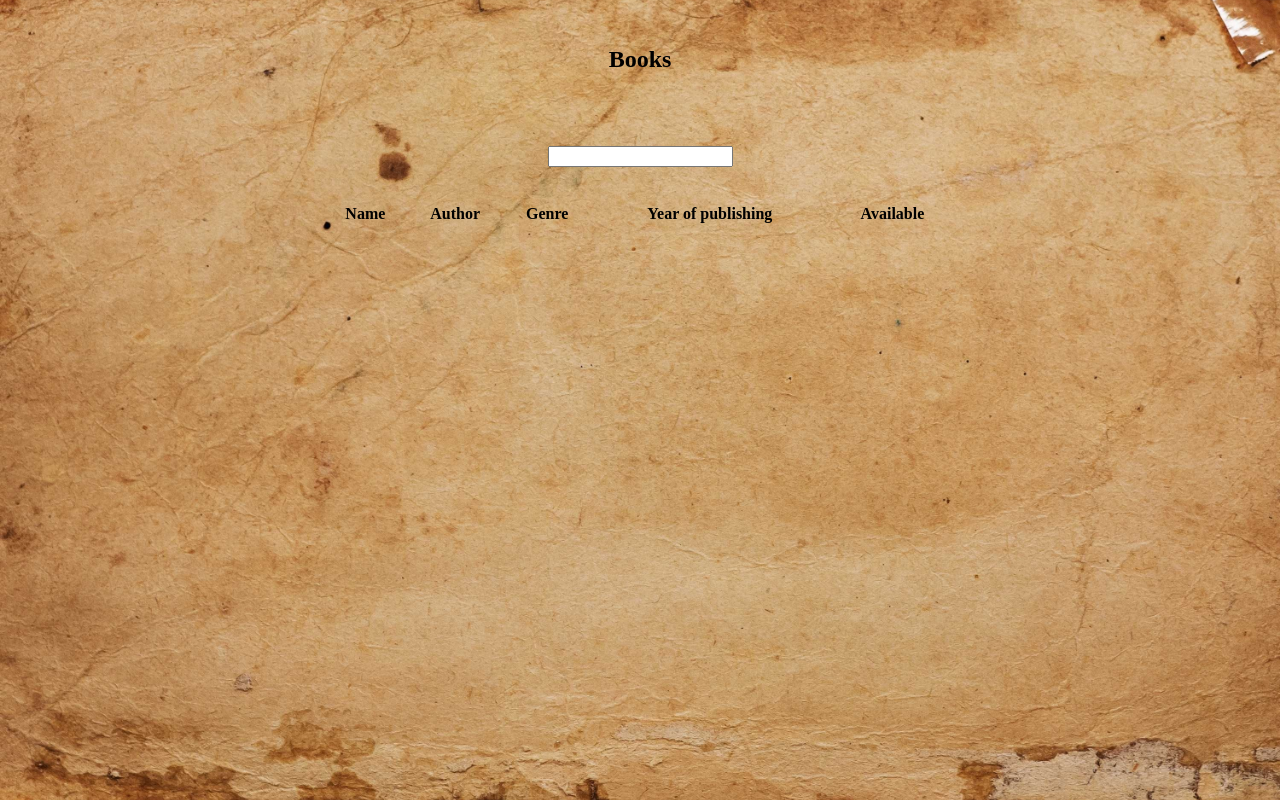
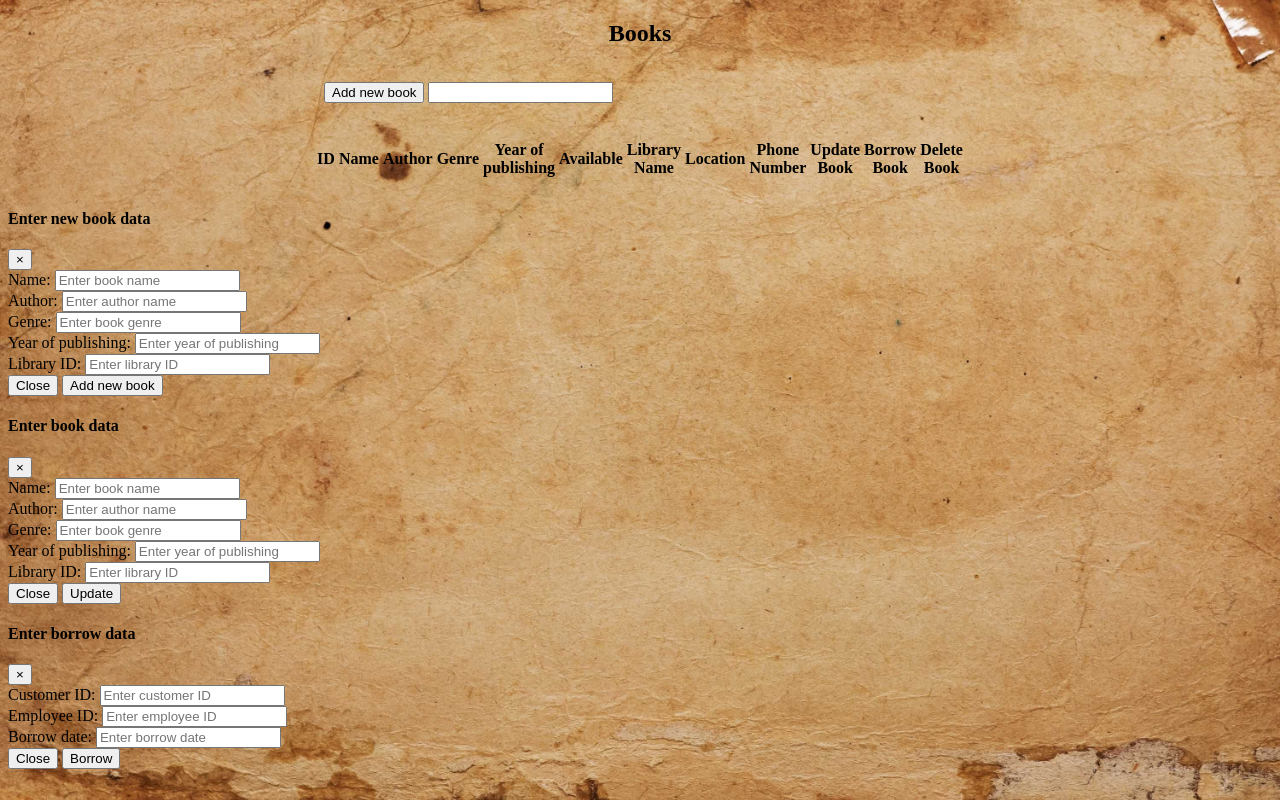
Before and after one commit to omeragicdinko/M-D-library-management-system, a PHP site: page /tpl/books.html in a window 1280 px wide. Run offline with PHP 8.4, Linux system fonts and the light colour scheme; lists and menus that the app fills with data are empty.

Commit message:
Books and borrows view implementation

```diff
--- a/tpl/books.html
+++ b/tpl/books.html
@@ -1,12 +1,10 @@
 <!DOCTYPE html>
 <html lang="en">
 <style>
-
-        body{
+body {
   background:url("assets/img/background.jpg") no-repeat center fixed;
-            background-size: cover;;
+  background-size: cover;
 }
-
 .search {
   width: 50%;
   padding: 5px;
@@ -14,42 +12,322 @@
   margin-top: 30px;
   margin-bottom: 30px;
 }
-
-        .table{
+.table {
   width: 50%;
   margin: auto;
   margin-top: 30px;
   margin-bottom: 30px;
 }
-
 h2 {
   text-align: center;
 }
 </style>
 
-
-<br>
-
+<body>
 <h2>Books</h2>
 
-<br>
-
-<div  class="search" align="center">
-  <input type="text" name="books_search" id="books_search" class="form-control" />
+<div class="search">
+  <button type="button" class="btn btn-primary" onclick="open_add_book_modal()">Add new book</button>
+  <input type="text" name="books-search" id="books-search" class="form-control"/>
 </div>
 
-<table class="table" id="books_table">
+<div class="table-responsive">
+  <table class="table" id="books-table">
     <thead>
       <tr>
+      <th scope="col">ID</th>
       <th scope="col">Name</th>
       <th scope="col">Author</th>
       <th scope="col">Genre</th>
       <th scope="col">Year of publishing</th>
       <th scope="col">Available</th>
+      <th scope="col">Library Name</th>
+      <th scope="col">Location</th>
+      <th scope="col">Phone Number</th>
+      <th scope="col">Update Book</th>
+      <th scope="col">Borrow Book</th>
+      <th scope="col">Delete Book</th>
     </tr>
     </thead>
-     <tbody id="table_content_books">
+    <tbody id="table-content-books">
     </tbody>
   </table>
+</div>
 
+<div class="modal fade" id="add-book-modal" tabindex="-1" role="dialog" aria-labelledby="exampleModalLabel" aria-hidden="true">
+  <div class="modal-dialog" role="document">
+    <div class="modal-content">
+      <form id="add-book-form">
+        <div class="modal-header">
+        <h4 class="modal-title" id="exampleModalLabel">Enter new book data</h4>
+        <button type="button" style="display:inline-block;" class="close" data-dismiss="modal" aria-label="Close">
+          <span aria-hidden="true">&times;</span>
+        </button>
+        </div>
+        <div class="modal-body">
+          <div>
+            <label for="name">Name:</label>
+            <input type="text" name="name"  class="form-control" placeholder="Enter book name" required="true"></input>
+          </div>
+          <div>
+            <label for="author">Author:</label>
+            <input type="text" name="author" class="form-control" placeholder="Enter author name" required="true"></input>
+          </div>
+          <div>
+            <label for="genre">Genre:</label>
+            <input type="text" name="genre" class="form-control" placeholder="Enter book genre" required="true"></input>
+          </div>
+          <div>
+            <label for="year-of-publishing">Year of publishing:</label>
+            <input type="text" name="year-of-publishing" class="form-control" placeholder="Enter year of publishing" required="true"></input>
+          </div>
+          <div>
+            <label for="library-id">Library ID:</label>
+            <input type="text" name="library-id" class="form-control" placeholder="Enter library ID" required="true"></input>
+          </div>
+        </div>
+        <div class="modal-footer">
+          <button type="button" class="btn btn-secondary" data-dismiss="modal">Close</button>
+          <button type="submit" id="add-book-submit-button" class="btn btn-primary">Add new book</button>
+        </div>
+      </form>
+    </div>
+  </div>
+</div>
+
+<div class="modal fade" id="edit-book-modal" tabindex="-1" role="dialog" aria-labelledby="exampleModalLabel" aria-hidden="true">
+  <div class="modal-dialog" role="document">
+    <div class="modal-content">
+      <form id="edit-book-form">
+        <div class="modal-header">
+        <h4 class="modal-title" id="exampleModalLabel">Enter book data</h4>
+        <button type="button" style="display:inline-block;" class="close" data-dismiss="modal" aria-label="Close">
+          <span aria-hidden="true">&times;</span>
+        </button>
+        </div>
+        <div class="modal-body">
+          <div>
+            <input type="hidden" name="id" class="form-control"></input>
+          </div>
+          <div>
+            <label for="name">Name:</label>
+            <input type="text" name="name" class="form-control" placeholder="Enter book name" required="true"></input>
+          </div>
+          <div>
+            <label for="author">Author:</label>
+            <input type="text" name="author" class="form-control" placeholder="Enter author name" required="true"></input>
+          </div>
+          <div>
+            <label for="genre">Genre:</label>
+            <input type="text" name="genre" class="form-control" placeholder="Enter book genre" required="true"></input>
+          </div>
+          <div>
+            <label for="year-of-publishing">Year of publishing:</label>
+            <input type="text" name="year-of-publishing" class="form-control" placeholder="Enter year of publishing" required="true"></input>
+          </div>
+          <div>
+            <label for="library-id">Library ID:</label>
+            <input type="text" name="library-id" class="form-control" placeholder="Enter library ID" required="true"></input>
+          </div>
+        </div>
+        <div class="modal-footer">
+          <button type="button" class="btn btn-secondary" data-dismiss="modal">Close</button>
+          <button type="submit" id="update-button" class="btn btn-primary">Update</button>
+        </div>
+      </form>
+    </div>
+  </div>
+</div>
+
+<div class="modal fade" id="borrow-modal" tabindex="-1" role="dialog" aria-labelledby="exampleModalLabel" aria-hidden="true">
+  <div class="modal-dialog" role="document">
+    <div class="modal-content">
+      <form id="borrow-form">
+        <div class="modal-header">
+          <h4 class="modal-title" id="exampleModalLabel">Enter borrow data</h4>
+          <button type="button" style="display:inline-block;" class="close" data-dismiss="modal" aria-label="Close">
+            <span aria-hidden="true">&times;</span>
+          </button>
+        </div>
+        <div class="modal-body">
+          <div>
+            <input type="hidden" name="book-id" class="form-control"></input>
+          </div>
+          <div>
+            <label for="customer-id">Customer ID:</label>
+            <input type="text" name="customer-id"  class="form-control" placeholder="Enter customer ID" required="true"></input>
+          </div>
+          <div>
+            <label for="employee-id">Employee ID:</label>
+            <input type="text" name="employee-id" class="form-control" placeholder="Enter employee ID" required="true"></input>
+          </div>
+          <div>
+            <label for="borrow-date">Borrow date:</label>
+            <input type="text" name="borrow-date" class="form-control" placeholder="Enter borrow date" required="true"></input>
+          </div>
+        </div>
+        <div class="modal-footer">
+          <button type="button" class="btn btn-secondary" data-dismiss="modal">Close</button>
+          <button type="submit" id="borrow-submit-button" class="btn btn-primary">Borrow</button>
+        </div>
+      </form>
+    </div>
+  </div>
+</div>
+</body>
 </html>
+
+<script>
+get_books();
+
+function get_books() {
+  $.get( "rest/books", function(data) {
+    var html = '';
+    for (var i = 0; i < data.length; i++) {
+      html += '<tr> <td>' + data[i].id + '</td>';
+      html += ' <td>' + data[i].name + '</td>';
+      html += ' <td>' + data[i].author + '</td>';
+      html += ' <td>' + data[i].genre + '</td>';
+      html += ' <td>' + data[i].year_of_publishing + '</td>';
+      html += '<td>' + data[i].available + '</td>';
+      html += '<td>' + data[i].library_name + '</td>';
+      html += '<td>' + data[i].library_location + '</td>';
+      html += '<td>' + data[i].phone_number + '</td>';
+      html += '<td><button type="button" class="btn btn-primary" onClick="open_edit_book_modal('+data[i].id+')">Update</button></td>';
+      html += '<td><button type="button" class="btn btn-primary" onClick="handle_borrow_book_button('+ data[i].id+', \''+data[i].available+'\')">Borrow</button></td>';
+      html += '<td><button type="button" class="btn btn-danger" onClick="handle_delete_book_button('+data[i].id+')">Delete</button></td><tr>';
+    }
+    $("#table-content-books").html(html);
+    });
+}
+
+function handle_delete_book_button(id) {
+  $.ajax({
+    url: 'rest/book/'+id,
+    method: 'DELETE',
+    success: function(result) {
+      toastr.success('Deleted');
+      get_books();
+    },
+    error: function() {
+      toastr.error('Not deleted');
+    }
+    });
+}
+
+function open_add_book_modal() {
+  $('#add-book-modal').modal('toggle');
+}
+
+$('#add-book-form').validate({
+  submitHandler: function(form) {
+    var book = {
+      name: $('#add-book-form input[name="name"]').val(),
+      author: $('#add-book-form input[name="author"]').val(),
+      genre: $('#add-book-form input[name="genre"]').val(),
+      year_of_publishing: $('#add-book-form input[name="year-of-publishing"]').val(),
+      available: "YES",
+      library_id: $('#add-book-form input[name="library-id"]').val(),
+    }
+    $.post( "rest/book", book ).done(function(data) {
+      toastr.success('You have added a new book');
+      $('#add-book-modal').modal('toggle');
+      get_books();
+    }).fail(function(error) {
+      toastr.error(error.responseText)
+    });
+  }
+});
+
+function open_edit_book_modal(id) {
+  $.ajax({
+    url: 'rest/book/'+id,
+    method: 'GET',
+    success: function(data) {
+      $('#edit-book-modal').modal('toggle');
+      $("#edit-book-form input[name=name]").val(data[0].name);
+      $("#edit-book-form input[name=id]").val(data[0].id);
+      $("#edit-book-form input[name=author]").val(data[0].author);
+      $("#edit-book-form input[name=genre]").val(data[0].genre);
+      $("#edit-book-form input[name=year-of-publishing]").val(data[0].year_of_publishing);
+      $("#edit-book-form input[name=library-id]").val(data[0].library_id);
+    },
+    error: function(){
+      toastr.error(error.responseText);
+    }
+  });
+}
+
+$('#edit-book-form').validate({
+  submitHandler: function(form) {
+    var book = {
+      id: $('#edit-book-form input[name="id"]').val(),
+      name: $('#edit-book-form input[name="name"]').val(),
+      author: $('#edit-book-form input[name="author"]').val(),
+      genre: $('#edit-book-form input[name="genre"]').val(),
+      year_of_publishing: $('#edit-book-form input[name="year-of-publishing"]').val(),
+      library_id: $('#edit-book-form input[name="library-id"]').val(),
+    }
+    $.post( "rest/books", book ).done(function(data) {
+      toastr.success('You have updated a book');
+      $('#edit-book-modal').modal('toggle');
+      get_books();
+    }).fail(function(error) {
+      toastr.error(error.responseText)
+    });
+  }
+});
+
+function handle_borrow_book_button(id, available) {
+  if (available==="YES") {
+    $('#borrow-modal').modal('toggle');
+    $("#borrow-form input[name=book-id]").val(id);
+  } else {
+    toastr.error("That book is not available");
+  }
+}
+
+$('#borrow-form').validate({
+  submitHandler: function(form) {
+    var id = $('#borrow-form input[name="book-id"]').val();
+    var borrow = {
+      book_id: $('#borrow-form input[name="book-id"]').val(),
+      customer_id: $('#borrow-form input[name="customer-id"]').val(),
+      employee_id: $('#borrow-form input[name="employee-id"]').val(),
+      borrow_date: $('#borrow-form input[name="borrow-date"]').val(),
+    }
+    $.post( "rest/borrow", borrow ).done(function(data) {
+      $('#borrow-modal').modal('toggle');
+      $.post('rest/book/availability/'+ id, id).done(function(data) {
+        toastr.success('You have borrowed a book');
+        get_books();
+      }).fail(function(error) {
+        toastr.error(error.responseText);
+      });
+    }).fail(function(error) {
+      toastr.error(error.responseText)
+    });
+  }
+});
+
+$(document).ready(function() {
+  $("#books-search").keyup(function() {
+    search_table($(this).val());
+  });
+  function search_table(value) {
+    $('#books-table tbody tr').each(function() {
+      var found = 'false';
+      $(this).each(function() {
+        if ($(this).text().toLowerCase().indexOf(value.toLowerCase()) >= 0) {
+          found = 'true';
+        }
+      });
+      if (found == 'true') {
+        $(this).show();
+      } else {
+        $(this).hide();
+      }
+    });
+  }
+});
+</script>
```
Also changed, not shown: index.html (+3 -5 lines), rest/dao/BookDao.class.php (+8 -1 lines), rest/dao/BorrowDao.class.php (+11 -0 lines), rest/index.php (+10 -4 lines), tpl/borrows.html (+207 -19 lines). Lines whose indentation alone changed are shown as unchanged.
